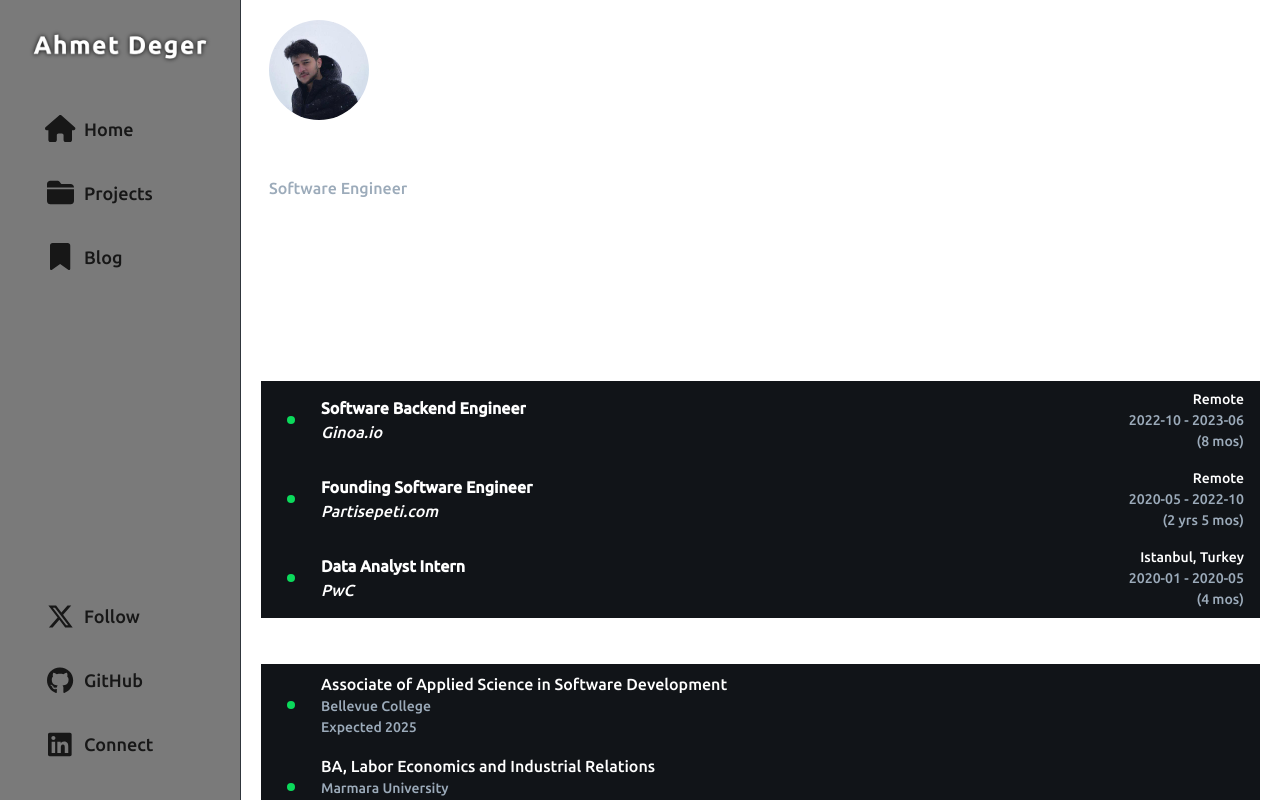
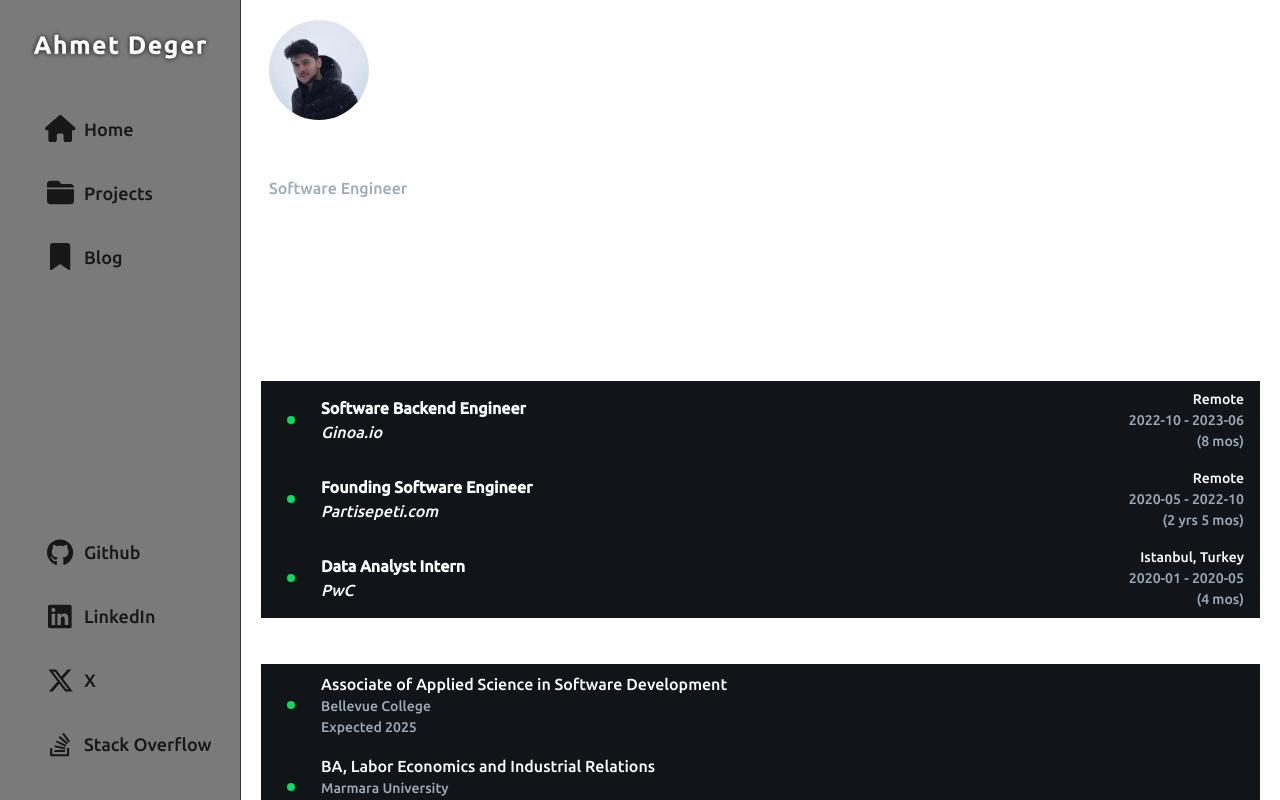
Before and after one commit to degerahmet/ahmetdeger.dev, a Next.js app: page / in a window 1280 px wide. Built offline with nearby package versions, Linux system fonts and the light colour scheme.

Commit message:
Social links and navbar items updated

```diff
--- a/src/components/navigation/Sidebar.tsx
+++ b/src/components/navigation/Sidebar.tsx
@@ -10,7 +10,8 @@ import shortLogo from "../../app/logo.png";
 import { pages } from '../../constants/pages'
 import Navlink from "../navlink"
 import { socialMediaLinks } from "@/constants/social-links";
-import { faGithub, faLinkedin, faXTwitter } from "@fortawesome/free-brands-svg-icons";
+import Link from "next/link";
+import { FontAwesomeIcon } from "@fortawesome/react-fontawesome";
 
 export default function Sidebar() {
     const screenSize = useWindowDimensions();
@@ -55,9 +56,18 @@ export default function Sidebar() {
                 </div>
                 <div>
                     <ul className="list-none">
-                        <Navlink type='side' href={socialMediaLinks.X} icon={faXTwitter} iconSize="xl" navText={`Follow`} />
-                        <Navlink type='side' href={socialMediaLinks.github} icon={faGithub} iconSize="xl" navText={`GitHub`} />
-                        <Navlink type='side' href={socialMediaLinks.linkedIn} icon={faLinkedin} iconSize="xl" navText={`Connect`} />
+                        {socialMediaLinks.map((socialMediaLink, index) => {
+                            return (
+                                <Link key={index} href={`${socialMediaLink.url}`} target="_blank">
+                                    <li className="transition ease-in-out delay-25 leading-10 my-2 hover:bg-slate-900 rounded-full p-2 text-lg flex flex-row hover:-translate-y-1 hover:scale-110 duration-300">
+                                        <span className="pl-2 flex flex-none w-14 self-center justify-center items-center">
+                                        <FontAwesomeIcon icon={socialMediaLink.icon} size='xl' />
+                                        </span>
+                                        <span className="flex-initial hidden lg:inline-block">{socialMediaLink.text}</span>
+                                    </li>
+                                </Link>
+                            )
+                        })}
                     </ul>
                 </div>
             </div>
--- a/src/components/navigation/TopBar.tsx
+++ b/src/components/navigation/TopBar.tsx
@@ -1,6 +1,5 @@
 import Logo from "../Logo";
 import { FontAwesomeIcon } from "@fortawesome/react-fontawesome";
-import { faGithub, faLinkedin, faXTwitter } from "@fortawesome/free-brands-svg-icons";
 import logoPNG from "../../app/logo-2.png";
 import Link from "next/link";
 import { socialMediaLinks } from "../../constants/social-links";
@@ -9,16 +8,16 @@ export default function TopBar() {
     return (
         <div className="fixed min-h-14 flex flex-1 z-10 bg-[#10141a2e] backdrop-blur-lg top-0 left-0 right-0 px-6 flex-row items-stretch justify-between border-b border-b-[#30363d] md:hidden">
             <Logo src={logoPNG} alt="logo" width={200} height={200} />
-            <div className="w-32 justify-between flex items-center">
-                <Link href={socialMediaLinks.X} rel="noopener noreferrer" target="_blank">
-                    <FontAwesomeIcon icon={faXTwitter} size="2xl" />
-                </Link>
-                <Link href={socialMediaLinks.github} rel="noopener noreferrer" target="_blank">
-                    <FontAwesomeIcon icon={faGithub} size="2xl" />
-                </Link>
-                <Link href={socialMediaLinks.linkedIn} rel="noopener noreferrer" target="_blank">
-                    <FontAwesomeIcon icon={faLinkedin} size="2xl" />
-                </Link>
+            <div className="w-40 justify-between flex items-center">
+                {
+                    socialMediaLinks.map((socialMediaLink, index) => {
+                        return (
+                            <Link key={index} href={socialMediaLink.url} rel="noopener noreferrer" target="_blank">
+                                <FontAwesomeIcon icon={socialMediaLink.icon} size="2xl" />
+                            </Link>
+                        )
+                    })
+                }
             </div>
         </div>
     )
--- a/src/components/navlink.tsx
+++ b/src/components/navlink.tsx
@@ -4,7 +4,7 @@ import Link from "next/link"
 
 export default function Navlink({ type, href, icon, iconSize, navText }: NavlinkProps) {
   return (
-    <Link href={href}>
+    <Link href={`${href}`}>
       <li className="transition ease-in-out delay-25 leading-10 my-2 hover:bg-slate-900 rounded-full p-2 text-lg flex flex-row hover:-translate-y-1 hover:scale-110 duration-300">
         <span className="pl-2 flex flex-none w-14 self-center justify-center items-center">
           <FontAwesomeIcon icon={icon} size={iconSize} />
--- a/src/constants/social-links.ts
+++ b/src/constants/social-links.ts
@@ -1,7 +1,25 @@
 
-export const socialMediaLinks = {
-    github: 'https://github.com/degerahmet',
-    linkedIn: 'https://www.linkedin.com/in/ahmetdeger/',
-    X: 'https://x.com/0xdeger',
-    stackOverflow: 'https://stackoverflow.com/users/19980528/ahmet-deger'
-}
+import { faGithub, faLinkedin, faStackOverflow, faXTwitter } from "@fortawesome/free-brands-svg-icons";
+
+export const socialMediaLinks = [
+    {
+        url:'https://github.com/degerahmet',
+        icon: faGithub,
+        text: 'Github'
+    },
+    {
+        url: 'https://www.linkedin.com/in/ahmetdeger/',
+        icon: faLinkedin,
+        text: 'LinkedIn'
+    },
+    {
+        url: 'https://x.com/0xdeger',
+        icon: faXTwitter,
+        text: 'X'
+    },
+    {
+        url: 'https://stackoverflow.com/users/19980528/ahmet-deger',
+        icon: faStackOverflow,
+        text: 'Stack Overflow'
+    }
+]
```
